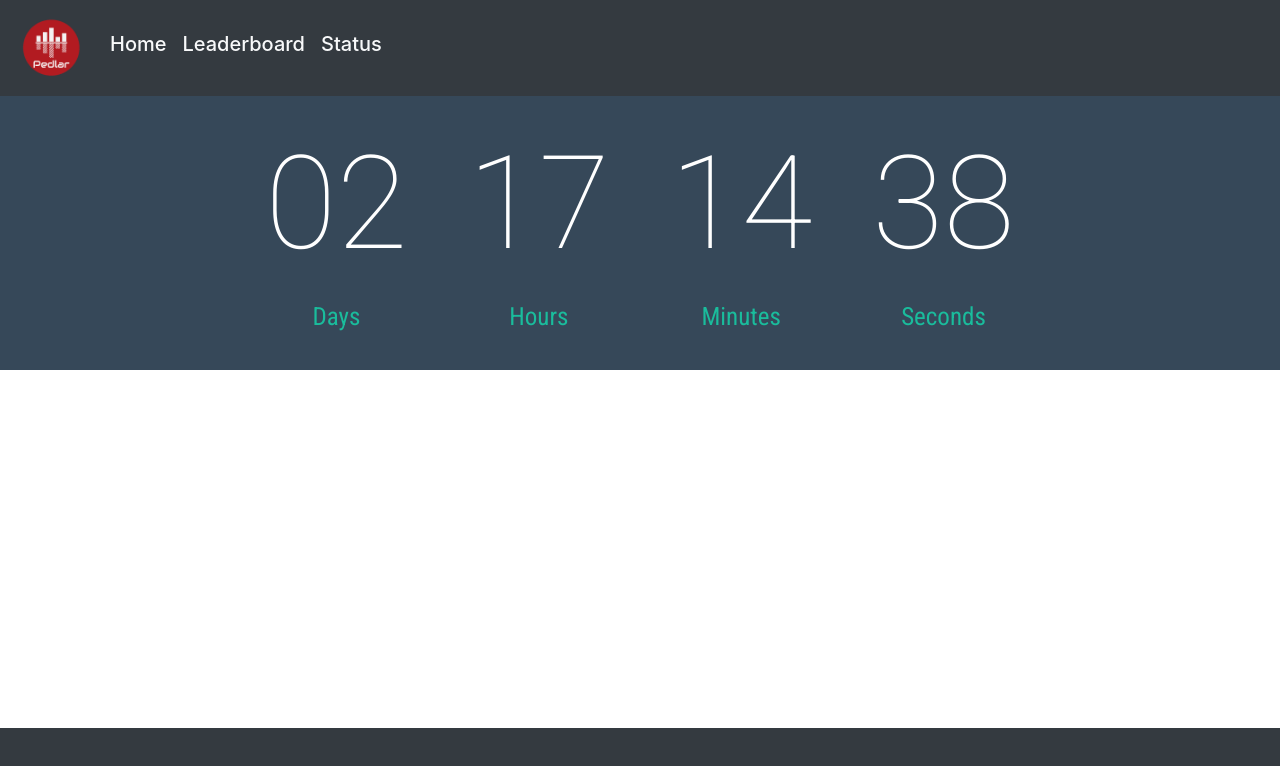
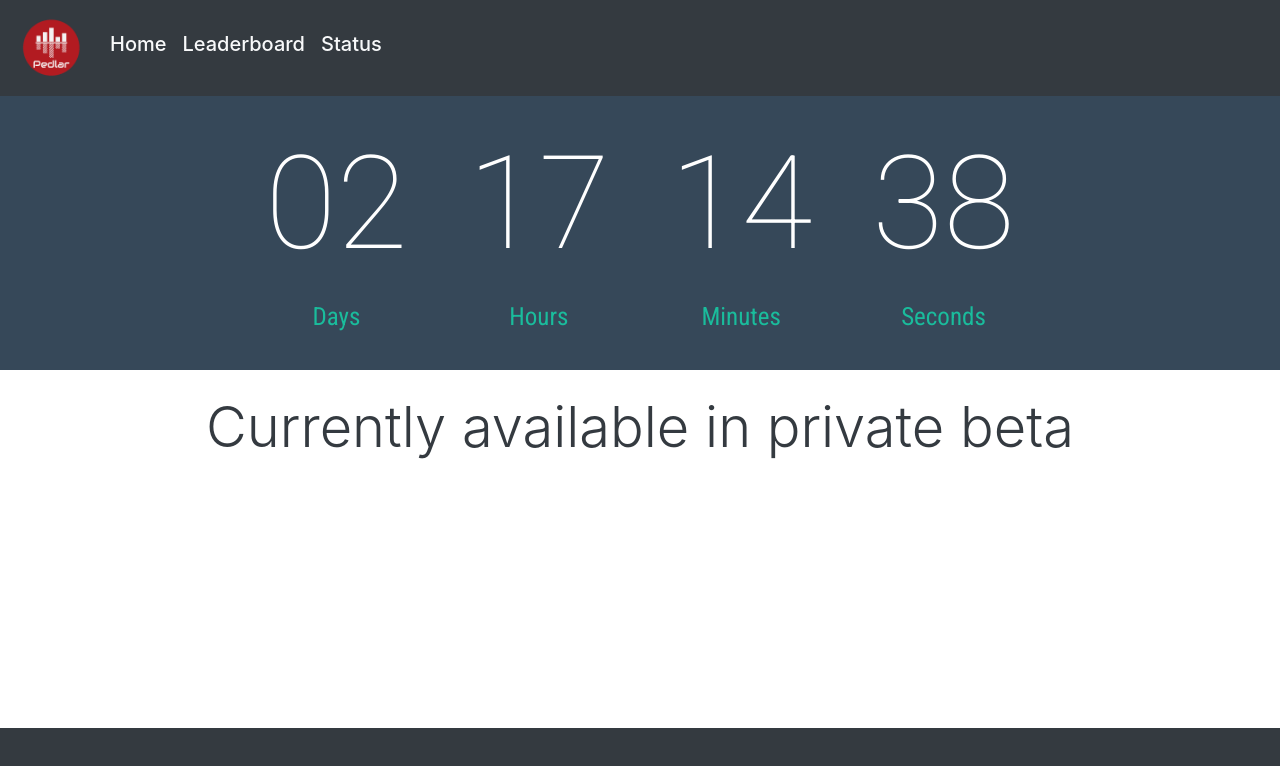
Before and after one commit to BogdanLica/hack-the-south, a Vue app: page /#/status in a window 1280 px wide. Shown: the top 766 px of the page. Built offline with nearby package versions, Linux system fonts and the light colour scheme; what vue-resource would draw is missing.

Commit message:
message status

```diff
--- a/src/components/Status.vue
+++ b/src/components/Status.vue
@@ -1,4 +1,5 @@
 <template>
+<div class="my_text">
   <div id="timer_app">
 
           <h4 >
@@ -6,6 +7,20 @@
           </h4>
 
 </div>
+
+  <div class="aaa">
+    <h1 class="display-4 text-dark text-center mt-4 "> Currently available in private beta</h1>
+  </div>
+
+
+
+
+</div>
+
+
+
+
+
 </template>
 
 
@@ -49,4 +64,8 @@ li {
 a {
   color: #42b983;
 }
+
+
+
+
 </style>
```
